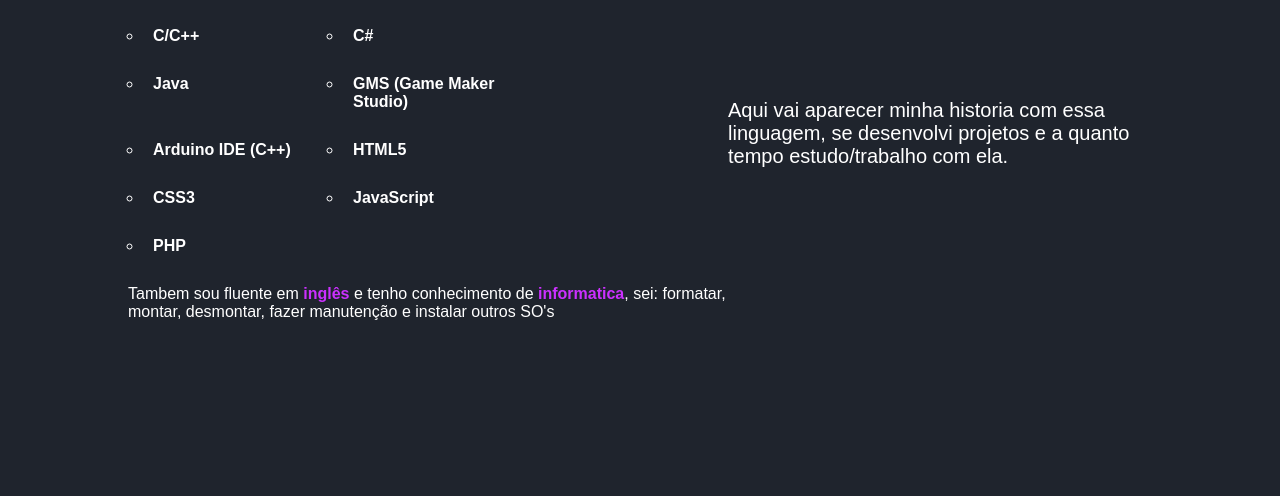
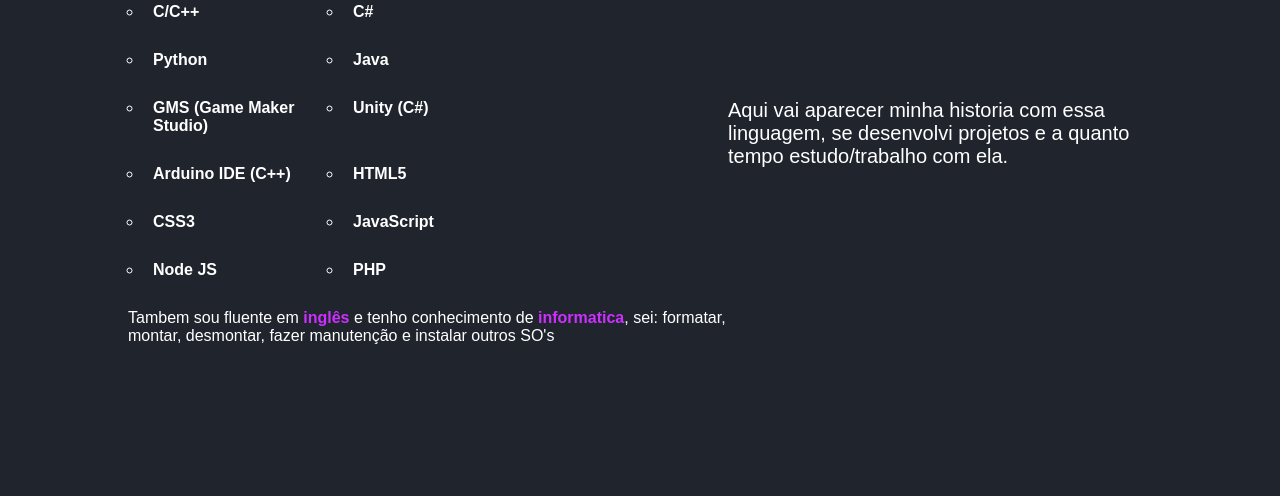
Before and after one commit to Diogordo08/Diogordo08.github.io, a plain HTML site: page habiliades.html in a window 1280 px wide. Shown: the part 304-800 px from the top of the page. Drawn offline with nearby package versions, Linux system fonts and the light colour scheme.

Commit message:
"Atualizei minhas habilidades e organizei"

```diff
--- a/habiliades.html
+++ b/habiliades.html
@@ -27,16 +27,19 @@
                 <ul>
                     <li style="--i:1;" onmouseover="changeText(this)" onmouseleave="goBack()" data-value="0">C/C++</li>
                     <li style="--i:2;" onmouseover="changeText(this)" onmouseleave="goBack()" data-value="1">C#</li>
-                    <li style="--i:3;" onmouseover="changeText(this)" onmouseleave="goBack()" data-value="2">Java</li>
-                    <li style="--i:4;" onmouseover="changeText(this)" onmouseleave="goBack()" data-value="3">GMS (Game Maker Studio)</li>
-                    <li style="--i:5;" onmouseover="changeText(this)" onmouseleave="goBack()" data-value="4">Arduino IDE (C++)</li>
-                    <li style="--i:6;" onmouseover="changeText(this)" onmouseleave="goBack()" data-value="5">HTML5</li>
-                    <li style="--i:7;" onmouseover="changeText(this)" onmouseleave="goBack()" data-value="6">CSS3</li>
-                    <li style="--i:8;" onmouseover="changeText(this)" onmouseleave="goBack()" data-value="7">JavaScript</li>
-                    <li style="--i:10;" onmouseover="changeText(this)" onmouseleave="goBack()" data-value="8">PHP</li>
+                    <li style="--i:3;" onmouseover="changeText(this)" onmouseleave="goBack()" data-value="2">Python</li>
+                    <li style="--i:4;" onmouseover="changeText(this)" onmouseleave="goBack()" data-value="3">Java</li>
+                    <li style="--i:5;" onmouseover="changeText(this)" onmouseleave="goBack()" data-value="4">GMS (Game Maker Studio)</li>
+                    <li style="--i:6;" onmouseover="changeText(this)" onmouseleave="goBack()" data-value="5">Unity (C#)</li>
+                    <li style="--i:7;" onmouseover="changeText(this)" onmouseleave="goBack()" data-value="6">Arduino IDE (C++)</li>
+                    <li style="--i:8;" onmouseover="changeText(this)" onmouseleave="goBack()" data-value="7">HTML5</li>
+                    <li style="--i:9;" onmouseover="changeText(this)" onmouseleave="goBack()" data-value="8">CSS3</li>
+                    <li style="--i:10;" onmouseover="changeText(this)" onmouseleave="goBack()" data-value="9">JavaScript</li>
+                    <li style="--i:11;" onmouseover="changeText(this)" onmouseleave="goBack()" data-value="10">Node JS</li>
+                    <li style="--i:12;" onmouseover="changeText(this)" onmouseleave="goBack()" data-value="11">PHP</li>
                 </ul>
             </div>
-            <p>Tambem sou fluente em <span onmouseover="changeText(this)" onmouseleave="goBack()" data-value="9">inglês</span> e tenho conhecimento de <span onmouseover="changeText(this)" onmouseleave="goBack()" data-value="10">informatica</span>, sei: formatar, montar, desmontar, fazer manutenção e instalar outros SO&#39;s</p>
+            <p>Tambem sou fluente em <span onmouseover="changeText(this)" onmouseleave="goBack()" data-value="12">inglês</span> e tenho conhecimento de <span onmouseover="changeText(this)" onmouseleave="goBack()" data-value="13">informatica</span>, sei: formatar, montar, desmontar, fazer manutenção e instalar outros SO&#39;s</p>
         </div>
         <div class="desc">
             <h2 id="desc-name"></h2>
--- a/script.js
+++ b/script.js
@@ -16,31 +16,64 @@ let secTyped = new Typed(".hobbies", {
 
 function changeText(element) {
     let texts = [
+        // C/C++
         "A linguagem C/C++ foi a primeira qual tive contato e a liguagem cujo estudei e fiz diversos projetos durante meus 3 anos de estudo na ETEC.",
+
+        // C#
         "A linguagem C# foi onde eu foquei meus estudos no 2º e 3º ano da ETEC, onde desenvolvi um projeto de um sistema de estoque para uma empresa X.",
-        "A linguagem Java foi a ultima com qual tive contato de estudo, fiz um curso EAD do vindo da pagina Curso em Video, utilizando da IDE: 'Apache NetBeans'.",
+
+        // Python
+        "Python me chamou atenção enquanto ainda fazia curso tecnico na etec, decidi então estudar por conta própria, fiz um curso EAD da pagina Curso em Video e segui pesquisando e aprendendo sozinho. Meu ultimo projeto foi um app de conversão de videos do youtube usando as bibliotecas CustomTkinter e yt-dlp.",
+
+        // Java
+        "A linguagem Java foi uma linguagem que decidi estudar após notar o seu grande espaço no mercado, fiz um curso EAD da pagina Curso em Video, utilizando da IDE: 'Apache NetBeans'. Porem ainda tenho pouco dominio sobre esta.",
+
+        // GMS
         "A linguagem GMS foi uma linguagem a qual eu aprendi sozinho e tambem, onde eu desenvolvi meu TCC para formatura na ETEC, o projeto desenvolvido por mim e pelo meu grupo de 2 amigos, foi um game de incentivo popular e concientização sobre a reciclagem de lixo.",
+
+        // Unity
+        "O desenvolvimento de jogos com unity, usando a linguagem C# foi algo que decidi estudar junto com o GMS, sendo assim completei o curso 'oficina indie' e continuo estudando e pesquisando sobre.",
+
+        // Arduino
         "Arduino foi uma das materias estudadas na ETEC, onde desenvolviamos diversos prototipos de robotica, utilizando da linguagem C++ em conjunto com arduino e sua IDE.",
+
+        // HTML5
         "HTML5 uma linguagem de marcação estudada durante todo o periodo na ETEC e que tenho trabalhado e usado muito fora da ETEC, criando sites para me divertir, estudar e até para falicitar algumas coisas, como exemplo meu ultimo projeto foi este portfólio apresentado.",
+
+        // CSS3
         "CSS3 uma linguagem de marcação estudada durante todo o periodo na ETEC e que tenho trabalhado e usado muito fora da ETEC, estilizando sites para me divertir, estudar e até para falicitar algumas coisas, como exemplo este portfólio apresentado.",
+
+        // Js
         "A linguagem de programação JS foi uma linguagem que tambem estudei de forma EAD, em diversos cursos e sites, mas principalmente pelo Curso em Video e W3S, meu projeto mais recente utilizando desta linguagem tambem é este portfólio apresentado.",
+
+        // NodeJS
+        "Node JS foi uma biblioteca que decidi começar a estudar depois de analisar o mercado e perceber que é muito utilizada hoje, estudei e sigo pesquisando por conta própria. Porem ainda tenho pouco dominio sobre esta",
+
+        // PHP
         "PHP foi uma linguagem que estudei no meu 2º e 3º ano na ETEC e que continuo utilizando até hoje, meu ultimo projeto utilizando esta linguagem foi uma chamada digital para a equipe de jiu-jitsu a qual faço parte.",
+
+        // Ingles
         "Estudei a lingua inglesa por 7 anos na escola de inglês renomada, chamada: Calenglish. Tendo assim um certificado de conclusão de curso.",
-        "Tenho lembranças de estudar e aprender mais sobre informatica desde os meus 6/7 anos com ajuda do meu tio que trabalhava com isso, dentro da ETEC tive mais estudo no 1º ano e com tempo pude aprimorar ainda mais, tendo eu mesmo montado meu computador com qual fiz todo este portfólio e grande parte dos meus projetos e tambem sou eu quem faz toda manutenção da maquina."
+
+        // Informatica
+        "Tenho lembranças de estudar e aprender mais sobre informatica desde os meus 6/7 anos com ajuda do meu tio que trabalhava com isso, dentro da ETEC tive mais estudo no 1º ano e com tempo pude aprimorar ainda mais, tendo eu mesmo montado meu computador com qual fiz todo este portfólio e grande parte dos meus projetos e tambem sou eu quem faz toda manutenção da maquina.",
     ];
 
     let names = [
         "C/C++",
         "C#",
+        "Python",
         "Java",
         "GMS (Game Maker Studio)",
+        "Unity (C#)",
         "Arduino IDE (C++)",
         "HTML5",
         "CSS3",
         "JavaScript",
+        "Node JS",
         "PHP",
         "Inglês",
-        "Informatica"
+        "Informatica",
     ];
 
     let index = element.getAttribute("data-value");
```
